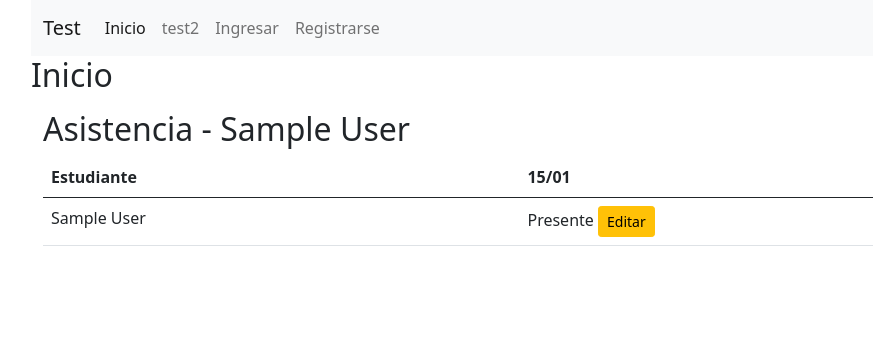
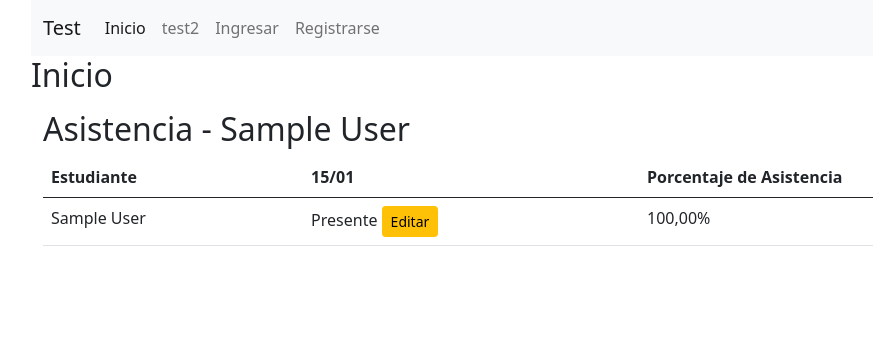
Before and after one commit to VadasmeC/Portafolio-De-TItulos, a Django app: page /asistencia/asignatura/1/ in a window 1280 px wide. Shown: the top 356 px of the page, without its empty margins (51-924 px from the left). Run offline with Django 4.2, Linux system fonts and the light colour scheme; tables that the repository leaves empty hold one stand-in row (values such as "Sample post").

Commit message:
con asis total %

```diff
--- a/Fase 2/projecto/core/templates/asistencia/ver_asistencia.html
+++ b/Fase 2/projecto/core/templates/asistencia/ver_asistencia.html
@@ -12,23 +12,31 @@
                 {% for fecha in fechas_unicas %}
                     <th>{{ fecha|date:"d/m" }}</th>
                 {% endfor %}
+                <th>Porcentaje de Asistencia</th>
             </tr>
         </thead>
         <tbody>
             {% for estudiante in estudiantes %}
             <tr>
                 <td>{{ estudiante.PEPE_PERS_ID.PERS_NOMBRECOMPLETO }}</td>
+
                 {% for fecha in fechas_unicas %}
-                    {% with asistencia=asistencia_por_estudiante|get_item:estudiante.PEPE_ID|get_item:fecha %}
-                        <td>
+                    <td>
+                        {% with asistencia=asistencia_por_estudiante|get_item:estudiante.PEPE_ID|get_item:fecha %}
                             {% if asistencia.ASIS_SINO_PRESENTE.SINO_ESTADO == "True" %}
-                                Presente  <a href="{% url 'editar_asistencia' asistencia.ASIS_ID %}" class="btn btn-sm btn-warning">Editar</a>
+                                Presente <a href="{% url 'editar_asistencia' asistencia.ASIS_ID %}" class="btn btn-sm btn-warning">Editar</a>
                             {% else %}
                                 Ausente <a href="{% url 'editar_asistencia' asistencia.ASIS_ID %}" class="btn btn-sm btn-warning">Editar</a>
                             {% endif %}
-                        </td>
+                    </td>
+                        {% endwith %}
+                {% endfor %}
+
+                <td>
+                    {% with asistencia=asistencia_por_estudiante|get_item:estudiante.PEPE_ID %}
+                        {{ asistencia.porcentaje_asistencia|default:0|floatformat:2 }}%
                     {% endwith %}
-                {% endfor %}
+                </td>
             </tr>
             {% endfor %}
         </tbody>
--- a/Fase 2/projecto/core/views.py
+++ b/Fase 2/projecto/core/views.py
@@ -298,8 +298,27 @@ def ver_asistencia(request, asignatura_id):
 
     for asistencia in asistencias:
         if asistencia.ASIS_PEPE_ID.PEPE_ID not in asistencia_por_estudiante:
-            asistencia_por_estudiante[asistencia.ASIS_PEPE_ID.PEPE_ID] = {}
-        asistencia_por_estudiante[asistencia.ASIS_PEPE_ID.PEPE_ID][asistencia.ASIS_FECHA] = asistencia
+            asistencia_por_estudiante[asistencia.ASIS_PEPE_ID.PEPE_ID] = {
+                'total_asistencias': 0,
+                'total_dias': 0,
+                'asistencias': {}
+            }
+            asistencia_por_estudiante[asistencia.ASIS_PEPE_ID.PEPE_ID][asistencia.ASIS_FECHA] = asistencia
+
+
+        # Contar las asistencias
+        if asistencia.ASIS_SINO_PRESENTE.SINO_ESTADO  == "True" :  # Verifica si el estudiante está presente
+            asistencia_por_estudiante[asistencia.ASIS_PEPE_ID.PEPE_ID]['total_asistencias'] += 1
+
+        asistencia_por_estudiante[asistencia.ASIS_PEPE_ID.PEPE_ID]['total_dias'] += 1
+        asistencia_por_estudiante[asistencia.ASIS_PEPE_ID.PEPE_ID]['asistencias'][asistencia.ASIS_FECHA] = asistencia
+
+    # Calcular el porcentaje de asistencia para cada estudiante
+    for estudiante_id, datos in asistencia_por_estudiante.items():
+        if datos['total_dias'] > 0:
+            datos['porcentaje_asistencia'] = (datos['total_asistencias'] / datos['total_dias']) * 100
+        else:
+            datos['porcentaje_asistencia'] = 0  # Evitar división por cero
 
     context = {
         'asignatura': asignatura,
@@ -309,6 +328,11 @@ def ver_asistencia(request, asignatura_id):
     }
 
     return render(request, 'asistencia/ver_asistencia.html', context)
+
+
+
+
+
 
 @login_required
 def editar_asistencia(request, asistencia_id):
```
